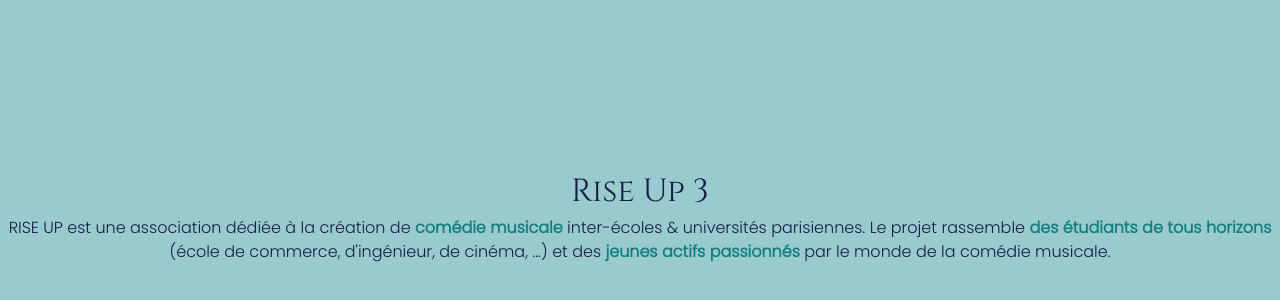
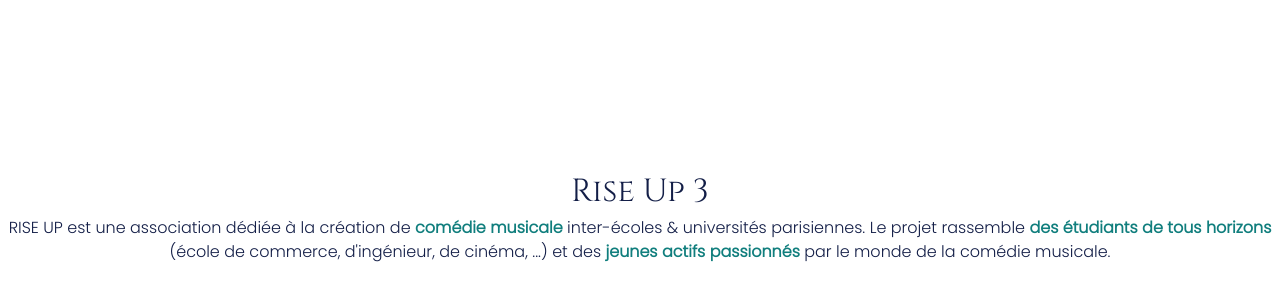
Before and after one commit to lvaroqui/rise-up-3, a Nuxt app: page / in a window 1280 px wide. Shown: the part 184-484 px from the top of the page. Built offline with nearby package versions, Linux system fonts and the light colour scheme.

Commit message:
Remove blue background

```diff
--- a/layouts/default.vue
+++ b/layouts/default.vue
@@ -1,5 +1,5 @@
 <template>
-  <div class="bg-blue">
+  <div>
     <Nuxt />
   </div>
 </template>
```
